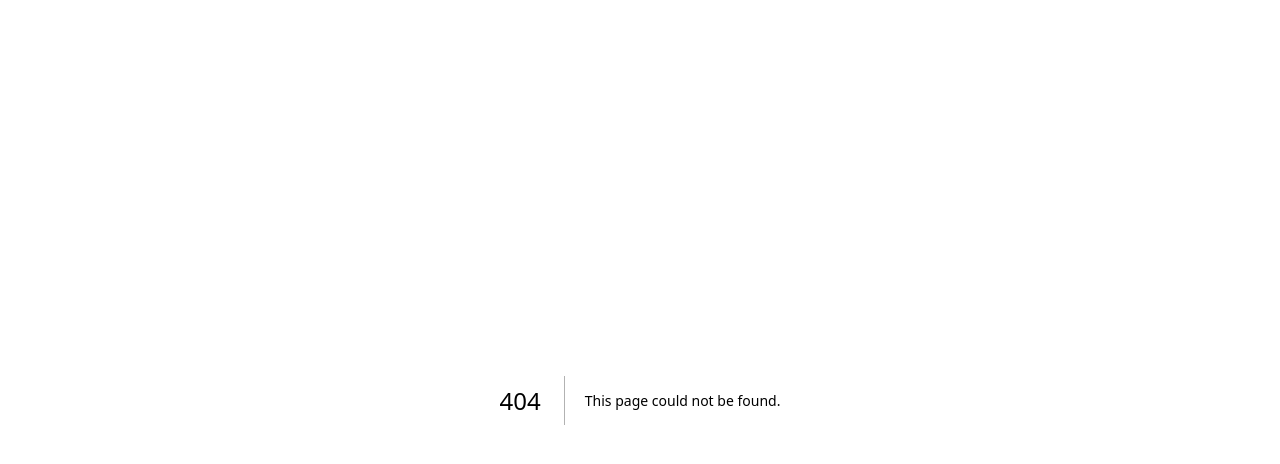
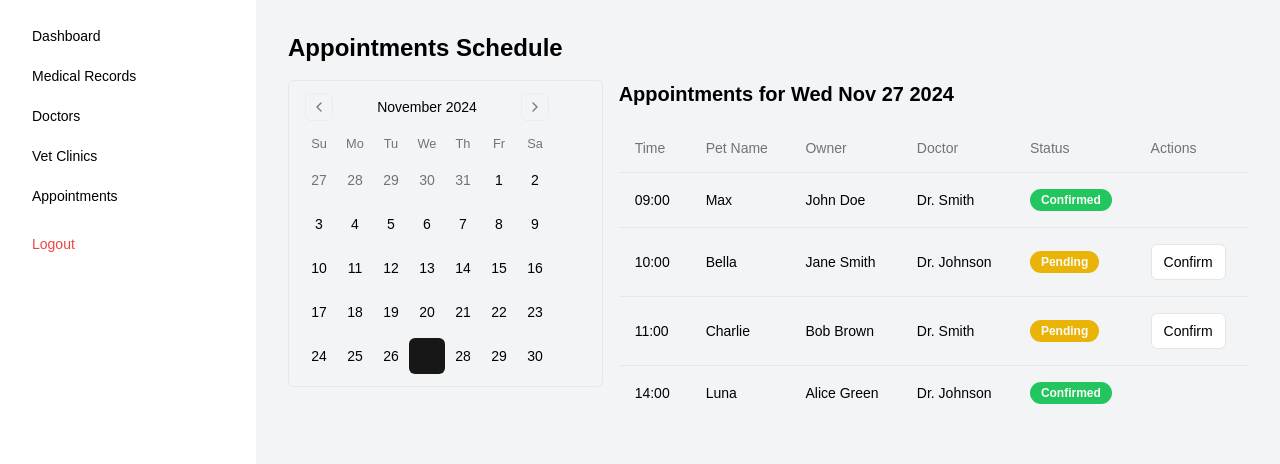
Before and after one commit to VetHere/vethere-web, a Next.js app: page /dashboard/appointments in a window 1280 px wide. Before the commit this address had no page. Shown: the top 464 px of the page. Built offline with nearby package versions, Linux system fonts and the light colour scheme; sample sign-in values are in the browser's storage.

Commit message:
feat: add appointments page

```diff
--- /dev/null
+++ b/app/dashboard/appointments/page.tsx
@@ -0,0 +1,99 @@
+"use client"
+
+import { useState } from "react"
+import { Button } from "@/components/ui/button"
+import { Calendar } from "@/components/ui/calendar"
+import {
+  Table,
+  TableBody,
+  TableCell,
+  TableHead,
+  TableHeader,
+  TableRow,
+} from "@/components/ui/table"
+import { Badge } from "@/components/ui/badge"
+
+export default function AppointmentsPage() {
+  const [selectedDate, setSelectedDate] = useState<Date | undefined>(new Date())
+  const [appointments, setAppointments] = useState([
+    { id: 1, date: new Date(), time: "09:00", petName: "Max", ownerName: "John Doe", doctor: "Dr. Smith", status: "Confirmed" },
+    { id: 2, date: new Date(), time: "10:00", petName: "Bella", ownerName: "Jane Smith", doctor: "Dr. Johnson", status: "Pending" },
+    { id: 3, date: new Date(), time: "11:00", petName: "Charlie", ownerName: "Bob Brown", doctor: "Dr. Smith", status: "Pending" },
+    { id: 4, date: new Date(), time: "14:00", petName: "Luna", ownerName: "Alice Green", doctor: "Dr. Johnson", status: "Confirmed" },
+  ])
+
+  const handleDateSelect = (date: Date | undefined) => {
+    setSelectedDate(date)
+    // In a real application, you would fetch appointments for the selected date here
+  }
+
+  const handleConfirmAppointment = (id: number) => {
+    setAppointments(appointments.map(apt =>
+      apt.id === id ? { ...apt, status: "Confirmed" } : apt
+    ))
+  }
+
+  const getStatusBadge = (status: string) => {
+    switch (status) {
+      case "Confirmed":
+        return <Badge className="bg-green-500">Confirmed</Badge>
+      case "Pending":
+        return <Badge className="bg-yellow-500">Pending</Badge>
+      default:
+        return <Badge className="bg-gray-500">{status}</Badge>
+    }
+  }
+
+  return (
+    <div className="space-y-4">
+      <h1 className="text-2xl font-bold">Appointments Schedule</h1>
+      <div className="flex space-x-4">
+        <div className="w-1/3">
+          <Calendar
+            mode="single"
+            selected={selectedDate}
+            onSelect={handleDateSelect}
+            className="rounded-md border"
+          />
+        </div>
+        <div className="w-2/3">
+          <h2 className="text-xl font-semibold mb-4">Appointments for {selectedDate?.toDateString()}</h2>
+          <Table>
+            <TableHeader>
+              <TableRow>
+                <TableHead>Time</TableHead>
+                <TableHead>Pet Name</TableHead>
+                <TableHead>Owner</TableHead>
+                <TableHead>Doctor</TableHead>
+                <TableHead>Status</TableHead>
+                <TableHead>Actions</TableHead>
+              </TableRow>
+            </TableHeader>
+            <TableBody>
+              {appointments.map((appointment) => (
+                <TableRow key={appointment.id}>
+                  <TableCell>{appointment.time}</TableCell>
+                  <TableCell>{appointment.petName}</TableCell>
+                  <TableCell>{appointment.ownerName}</TableCell>
+                  <TableCell>{appointment.doctor}</TableCell>
+                  <TableCell>{getStatusBadge(appointment.status)}</TableCell>
+                  <TableCell>
+                    {appointment.status === "Pending" && (
+                      <Button
+                        variant="outline"
+                        size="sm"
+                        onClick={() => handleConfirmAppointment(appointment.id)}
+                      >
+                        Confirm
+                      </Button>
+                    )}
+                  </TableCell>
+                </TableRow>
+              ))}
+            </TableBody>
+          </Table>
+        </div>
+      </div>
+    </div>
+  )
+}
--- a/app/dashboard/layout.tsx
+++ b/app/dashboard/layout.tsx
@@ -46,6 +46,9 @@ export default function DashboardLayout({
           <Link href="/dashboard/vet-clinics">
             <Button variant="ghost" className="w-full justify-start">Vet Clinics</Button>
           </Link>
+          <Link href="/dashboard/appointments">
+            <Button variant="ghost" className="w-full justify-start">Appointments</Button>
+          </Link>
           <Button variant="ghost" className="w-full justify-start text-red-500" onClick={handleLogout}>
             Logout
           </Button>
--- /dev/null
+++ b/components/ui/badge.tsx
@@ -0,0 +1,36 @@
+import * as React from "react"
+import { cva, type VariantProps } from "class-variance-authority"
+
+import { cn } from "@/lib/utils"
+
+const badgeVariants = cva(
+  "inline-flex items-center rounded-full border border-neutral-200 px-2.5 py-0.5 text-xs font-semibold transition-colors focus:outline-none focus:ring-2 focus:ring-neutral-950 focus:ring-offset-2 dark:border-neutral-800 dark:focus:ring-neutral-300",
+  {
+    variants: {
+      variant: {
+        default:
+          "border-transparent bg-neutral-900 text-neutral-50 hover:bg-neutral-900/80 dark:bg-neutral-50 dark:text-neutral-900 dark:hover:bg-neutral-50/80",
+        secondary:
+          "border-transparent bg-neutral-100 text-neutral-900 hover:bg-neutral-100/80 dark:bg-neutral-800 dark:text-neutral-50 dark:hover:bg-neutral-800/80",
+        destructive:
+          "border-transparent bg-red-500 text-neutral-50 hover:bg-red-500/80 dark:bg-red-900 dark:text-neutral-50 dark:hover:bg-red-900/80",
+        outline: "text-neutral-950 dark:text-neutral-50",
+      },
+    },
+    defaultVariants: {
+      variant: "default",
+    },
+  }
+)
+
+export interface BadgeProps
+  extends React.HTMLAttributes<HTMLDivElement>,
+    VariantProps<typeof badgeVariants> {}
+
+function Badge({ className, variant, ...props }: BadgeProps) {
+  return (
+    <div className={cn(badgeVariants({ variant }), className)} {...props} />
+  )
+}
+
+export { Badge, badgeVariants }
--- /dev/null
+++ b/components/ui/calendar.tsx
@@ -0,0 +1,66 @@
+"use client"
+
+import * as React from "react"
+import { ChevronLeft, ChevronRight } from "lucide-react"
+import { DayPicker } from "react-day-picker"
+
+import { cn } from "@/lib/utils"
+import { buttonVariants } from "@/components/ui/button"
+
+export type CalendarProps = React.ComponentProps<typeof DayPicker>
+
+function Calendar({
+  className,
+  classNames,
+  showOutsideDays = true,
+  ...props
+}: CalendarProps) {
+  return (
+    <DayPicker
+      showOutsideDays={showOutsideDays}
+      className={cn("p-3", className)}
+      classNames={{
+        months: "flex flex-col sm:flex-row space-y-4 sm:space-x-4 sm:space-y-0",
+        month: "space-y-4",
+        caption: "flex justify-center pt-1 relative items-center",
+        caption_label: "text-sm font-medium",
+        nav: "space-x-1 flex items-center",
+        nav_button: cn(
+          buttonVariants({ variant: "outline" }),
+          "h-7 w-7 bg-transparent p-0 opacity-50 hover:opacity-100"
+        ),
+        nav_button_previous: "absolute left-1",
+        nav_button_next: "absolute right-1",
+        table: "w-full border-collapse space-y-1",
+        head_row: "flex",
+        head_cell:
+          "text-neutral-500 rounded-md w-9 font-normal text-[0.8rem] dark:text-neutral-400",
+        row: "flex w-full mt-2",
+        cell: "h-9 w-9 text-center text-sm p-0 relative [&:has([aria-selected].day-range-end)]:rounded-r-md [&:has([aria-selected].day-outside)]:bg-neutral-100/50 [&:has([aria-selected])]:bg-neutral-100 first:[&:has([aria-selected])]:rounded-l-md last:[&:has([aria-selected])]:rounded-r-md focus-within:relative focus-within:z-20 dark:[&:has([aria-selected].day-outside)]:bg-neutral-800/50 dark:[&:has([aria-selected])]:bg-neutral-800",
+        day: cn(
+          buttonVariants({ variant: "ghost" }),
+          "h-9 w-9 p-0 font-normal aria-selected:opacity-100"
+        ),
+        day_range_end: "day-range-end",
+        day_selected:
+          "bg-neutral-900 text-neutral-50 hover:bg-neutral-900 hover:text-neutral-50 focus:bg-neutral-900 focus:text-neutral-50 dark:bg-neutral-50 dark:text-neutral-900 dark:hover:bg-neutral-50 dark:hover:text-neutral-900 dark:focus:bg-neutral-50 dark:focus:text-neutral-900",
+        day_today: "bg-neutral-100 text-neutral-900 dark:bg-neutral-800 dark:text-neutral-50",
+        day_outside:
+          "day-outside text-neutral-500 aria-selected:bg-neutral-100/50 aria-selected:text-neutral-500 dark:text-neutral-400 dark:aria-selected:bg-neutral-800/50 dark:aria-selected:text-neutral-400",
+        day_disabled: "text-neutral-500 opacity-50 dark:text-neutral-400",
+        day_range_middle:
+          "aria-selected:bg-neutral-100 aria-selected:text-neutral-900 dark:aria-selected:bg-neutral-800 dark:aria-selected:text-neutral-50",
+        day_hidden: "invisible",
+        ...classNames,
+      }}
+      components={{
+        IconLeft: ({ ...props }) => <ChevronLeft className="h-4 w-4" />,
+        IconRight: ({ ...props }) => <ChevronRight className="h-4 w-4" />,
+      }}
+      {...props}
+    />
+  )
+}
+Calendar.displayName = "Calendar"
+
+export { Calendar }
--- a/package.json
+++ b/package.json
@@ -15,9 +15,11 @@
     "@radix-ui/react-tabs": "^1.1.1",
     "class-variance-authority": "^0.7.1",
     "clsx": "^2.1.1",
+    "date-fns": "^3.6.0",
     "lucide-react": "^0.462.0",
     "next": "14.2.16",
     "react": "^18",
+    "react-day-picker": "^8.10.1",
     "react-dom": "^18",
     "tailwind-merge": "^2.5.5",
     "tailwindcss-animate": "^1.0.7"
```
Also changed, not shown: 1 other file (tests, documents, lock files or other folders).
